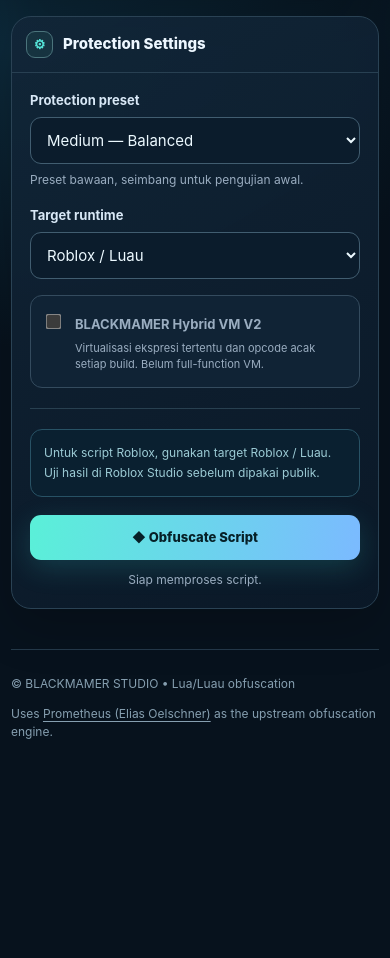
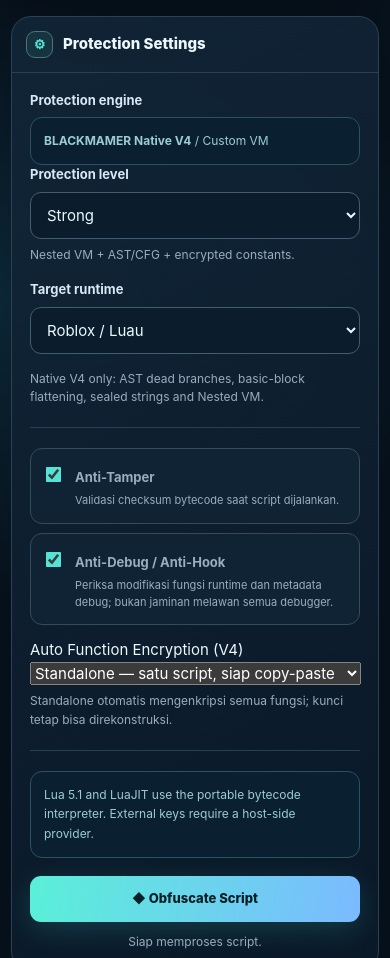
Before and after one commit to sauqihaq/blackmamer-obfuscate, a website: page netlify-frontend/index.html in a window 390 px wide. Shown: the part 1651-2609 px from the top of the page. Before the commit the page ends 2426 px from the top, so only its background shows below. Drawn offline with Linux system fonts and the light colour scheme; no server answers.

Commit message:
feat(frontend): replace legacy presets with V4-only five levels and Lua51/LuaJIT support

```diff
--- a/netlify-frontend/index.html
+++ b/netlify-frontend/index.html
@@ -168,28 +168,20 @@ print(&quot;Hello World&quot;)"></textarea>
         <div class="card-head"><div class="card-title"><b>⚙</b> Protection Settings</div></div>
         <div class="options">
           <div class="field">
-            <label for="preset">Protection preset</label>
-            <select id="preset">
-              <option value="Weak">Weak — Ringan</option>
-              <option value="Medium" selected>Medium — Balanced</option>
-              <option value="Strong">Strong — Legacy (berat)</option>
-              <option value="RobloxStrong">RobloxStrong — Roblox VM (Prometheus)</option>
-              <option value="NativeV3">Native V3 — BLACKMAMER VM Asli</option>
-              <option value="NativeV4">Native V4 — C++ Sealed • Hardened VM (Eksperimental)</option>
-            </select>
+            <label>Protection engine</label><div class="presets"><strong>BLACKMAMER Native V4</strong> / Custom VM</div>
+<input type="hidden" id="preset" value="NativeV4">
+<label for="protectionLevel">Protection level</label><select id="protectionLevel">
+<option value="Minify">Minify</option><option value="Light">Light</option>
+<option value="Medium">Medium</option><option value="Strong" selected>Strong</option>
+<option value="Maximum">Maximum</option></select>
             <p id="presetHint" class="help">Mode yang lebih seimbang untuk penggunaan awal.</p>
           </div>
           <div class="field">
             <label for="target">Target runtime</label>
-            <select id="target">
-              <option value="LuaU" selected>Roblox / Luau</option>
-              <option value="Lua51">Lua 5.1</option>
-            </select>
+            <select id="target"><option value="LuaU" selected>Roblox / Luau</option>
+<option value="Lua51">Lua 5.1 vanilla</option><option value="LuaJIT">LuaJIT</option></select>
           </div>
-          <label class="toggle" for="hybrid">
-            <input id="hybrid" type="checkbox">
-            <span><strong>BLACKMAMER Hybrid VM V2</strong><span>Virtualisasi ekspresi tertentu dan opcode acak setiap build. Belum full-function VM.</span></span>
-          </label>
+          <p class="help">Native V4 only: AST dead branches, basic-block flattening, sealed strings and Nested VM.</p>
           <div id="v3Options" hidden>
             <hr class="rule">
             <label class="toggle" for="antiTamper"><input id="antiTamper" type="checkbox" checked><span><strong>Anti-Tamper</strong><span>Validasi checksum bytecode saat script dijalankan.</span></span></label>
@@ -206,9 +198,7 @@ print(&quot;Hello World&quot;)"></textarea>
             </div>
           </div>
           <hr class="rule">
-          <div class="presets" id="info">
-            <strong>Catatan kompatibilitas</strong><br>Mode <b>RobloxStrong</b> memakai VM penuh Prometheus. Lapisan BLACKMAMER V2 bersifat tambahan, bukan pengganti VM penuh tersebut.
-          </div>
+          <div class="presets" id="info">Lua 5.1 and LuaJIT use the portable bytecode interpreter. External keys require a host-side provider.</div>
         </div>
         <div class="actionzone">
           <button class="btn primary" type="button" id="obfuscate">◆ Obfuscate Script</button>
@@ -282,29 +272,16 @@ print(&quot;Hello World&quot;)"></textarea>
        setTimeout(()=>URL.revokeObjectURL(url),1000);
      }
      function warnPreset() {
-      const preset = $('preset').value;
-      const labels = {
-        Weak: 'Proteksi lebih ringan, lebih cepat.',
-        Medium: 'Preset bawaan, seimbang untuk pengujian awal.',
-        Strong: 'VM Prometheus bertingkat. Berpotensi lebih berat atau tidak stabil untuk sebagian script Luau.',
-        RobloxStrong: 'Full-program VM Prometheus satu lapis + proteksi konstanta; enkripsi string dan anti-tamper upstream dimatikan karena masalah kompatibilitas.',
-        NativeV3: 'Compiler dan interpreter bytecode BLACKMAMER sendiri. Eksperimental: belum mendukung seluruh sintaks Luau, tanpa fallback Prometheus.',
-        NativeV4: 'Nested VM + BM_ENCFUNC("id", function(...) ... end). Fungsi terlindungi memakai kunci eksternal yang wajib tersedia di Script Server Roblox.'
-      };
-      $('presetHint').textContent = labels[preset];
-      const isNative = preset === 'NativeV3' || preset === 'NativeV4';
-      $('v3Options').hidden = !isNative;
-       $('autoEncryptSettings').hidden = preset !== 'NativeV4';
-      $('hybrid').disabled = isNative;
-      $('target').disabled = isNative;
-      if (isNative) $('target').value = 'LuaU';
-      $('info').textContent = isNative
-        ? 'Native V3/V4 menggunakan interpreter Luau sendiri, bukan Vmify Prometheus. V4 dapat menggunakan C++ hanya di backend. Sintaks tidak didukung ditolak dengan HTTP 422, dan Roblox Studio tetap harus diuji.'
-        : preset === 'RobloxStrong'
-        ? 'RobloxStrong memakai VM Prometheus untuk seluruh program. VM V2 BLACKMAMER hanya memvirtualisasi subset ekspresi yang didukung.'
-        : 'Untuk script Roblox, gunakan target Roblox / Luau. Uji hasil di Roblox Studio sebelum dipakai publik.';
-    }
-    async function healthCheck() {
+       const level=$('protectionLevel').value;
+       const label={Minify:'V4 paling ringan.',Light:'Superinstructions + AST dead code ringan.',
+         Medium:'AST dead-code injection + CFG flattening + Nested VM.',
+         Strong:'Nested VM + AST/CFG + encrypted constants.',
+         Maximum:'Transformasi AST dan CFG paling padat. Benchmark runtime.'};
+       $('presetHint').textContent=label[level];
+       $('v3Options').hidden=false;$('autoEncryptSettings').hidden=false;
+       $('target').disabled=false;
+     }
+     async function healthCheck() {
       const chip = $('healthButton');
       const label = $('healthText');
       chip.className = 'chip';
@@ -346,10 +323,10 @@ print(&quot;Hello World&quot;)"></textarea>
         preset: $('preset').value,
         target: $('target').value,
         blackmamerVM: true,
-        vmMode: $('preset').value === 'NativeV4' ? 'native-v4' : ($('preset').value === 'NativeV3' ? 'native-v3' : ($('hybrid').checked ? 'hybrid-v2' : 'v1')),
+        vmMode:'native-v4', protectionLevel:$('protectionLevel').value,
         antiTamper: $('antiTamper').checked,
         antiDebug: $('antiDebug').checked,
-         autoFunctionEncryption: $('preset').value==='NativeV4' ? $('autoFunctionEncryption').value : 'off'
+         autoFunctionEncryption:$('autoFunctionEncryption').value
       };
       setBusy(true);
       setStatus('Menghubungkan ke backend dan memproses script...');
@@ -403,7 +380,7 @@ print(&quot;Hello World&quot;)"></textarea>
         } else {
           feedback(issuedKeyProvider
              ? 'External function keys ada di panel 03. Simpan Key Provider ke ServerScriptService.'
-             : 'Script berhasil diproses. Tetap uji output di Roblox Studio sebelum dipakai.', '');
+             : 'Script berhasil diproses. Uji output di target runtime yang dipilih.', '');
         }
       } catch (err) {
         clearOutput();
@@ -417,11 +394,12 @@ print(&quot;Hello World&quot;)"></textarea>
 
     $('obfuscate').addEventListener('click', obfuscate);
     $('healthButton').addEventListener('click', healthCheck);
-    $('preset').addEventListener('change', warnPreset);
+    $('protectionLevel').addEventListener('change',()=>{warnPreset();clearOutput()});
+$('target').addEventListener('change',()=>{warnPreset();clearOutput()});
      $('autoFunctionEncryption').addEventListener('change', () => {
        const mode=$('autoFunctionEncryption').value;
        $('autoEncryptionHint').textContent=mode==='external'
-         ? 'External: unduh ModuleScript Key Provider panel 03 dan simpan di ServerScriptService. Script asli tak perlu diedit.'
+         ? 'External: Roblox ServerScriptService atau BLACKMAMER_KEY_PROVIDER pada host Lua5.1/LuaJIT.'
          : mode==='standalone'
          ? 'Standalone: semua fungsi otomatis dienkripsi di satu script; kunci bisa direkonstruksi dari hasil.'
          : 'Off: VM V4 biasa; BM_ENCFUNC manual tetap tersedia.';
@@ -441,7 +419,7 @@ print(&quot;Hello World&quot;)"></textarea>
       event.target.value = '';
     });
     $('sample').addEventListener('click', () => {
-      source.value = 'local damage = 20 * 5\nlocal bonus = if damage > 50 then 10 else 0\nprint("Hello World", damage + bonus)';
+      source.value = 'local function double(n)return n*2 end\nprint("BLACKMAMER V4",double(42))';
       updateStats(); clearOutput();
     });
     $('sampleProtected').addEventListener('click', () => {
```
